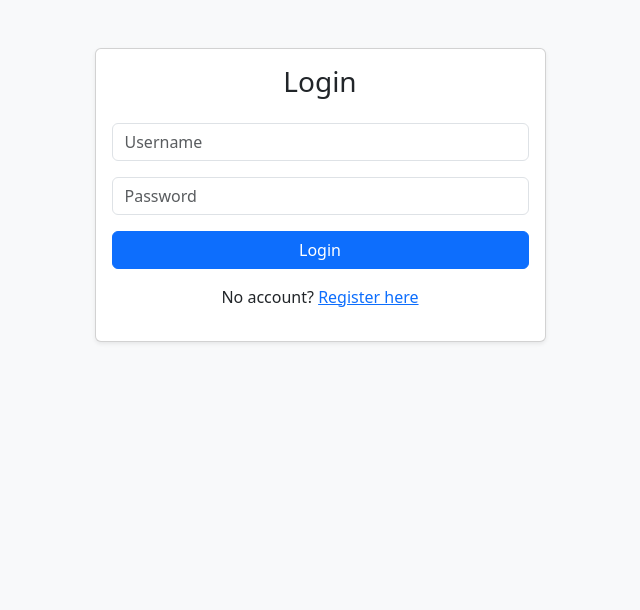
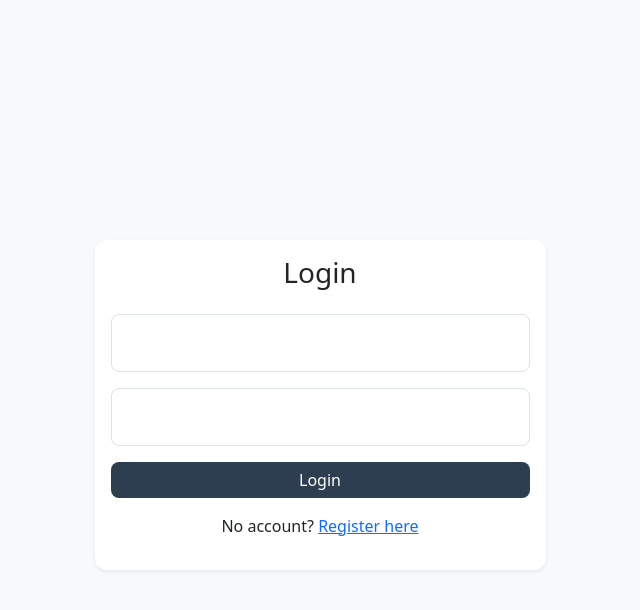
Before and after one commit to MfidiV/bookings_django, a Django app: page /login/ in a window 1280 px wide. Shown: the top 610 px of the page, without its empty margins (320-960 px from the left). Run offline with Django 5.2, Linux system fonts and the light colour scheme.

Commit message:
Style login and register with static css, top margin of the container

```diff
--- /dev/null
+++ b/static/table_booking/css/index.css
@@ -0,0 +1,32 @@
+/* Make background softer */
+body {
+    background-color: #f4f6f9;
+}
+
+.container{
+margin-top: 15rem
+}
+
+/* Card styling */
+.card {
+    border-radius: 12px;
+    border: none;
+    box-shadow: 0px 4px 20px rgba(0,0,0,0.08);
+}
+
+/* Inputs */
+.form-control {
+    border-radius: 8px;
+    padding: 10px 12px;
+}
+
+/* Button */
+.btn-primary {
+    background-color: #2c3e50;
+    border: none;
+    border-radius: 8px;
+    font-weight: 500;
+}
+.btn-primary:hover {
+    background-color: #1abc9c;
+}
--- a/templates/login.html
+++ b/templates/login.html
@@ -1,3 +1,4 @@
+{% load static %}
 <!DOCTYPE html>
 <html lang="en">
 <head>
@@ -5,6 +6,7 @@
     <meta name="viewport" content="width=device-width, initial-scale=1.0">
     <title>Login</title>
     <link href="https://cdn.jsdelivr.net/npm/bootstrap@5.3.2/dist/css/bootstrap.min.css" rel="stylesheet">
+<link rel="stylesheet" href="{% static 'table_booking/css/index.css' %}">
 </head>
 <body class="bg-light">
 
@@ -18,16 +20,16 @@
                     <form method="post" action="{% url 'login' %}">
                         {% csrf_token %}
 
-                        <div class="mb-3">
+                        <div class="form-floating mb-3">
                             <input type="text" name="username" class="form-control" placeholder="Username" required>
                         </div>
 
-                        <div class="mb-3">
+                        <div class="form-floating mb-3">
                             <input type="password" name="password" class="form-control" placeholder="Password" required>
                         </div>
 
                         {% if messages %}
-                            <div class="mb-3">
+                            <div class="form-floating mb-3">
                                 {% for message in messages %}
                                     <div class="alert alert-danger">{{ message }}</div>
                                 {% endfor %}
--- a/templates/register.html
+++ b/templates/register.html
@@ -1,3 +1,4 @@
+{% load static %}
 <!DOCTYPE html>
 <html lang="en">
 <head>
@@ -5,6 +6,7 @@
     <meta name="viewport" content="width=device-width, initial-scale=1.0">
     <title>Register</title>
     <link href="https://cdn.jsdelivr.net/npm/bootstrap@5.3.2/dist/css/bootstrap.min.css" rel="stylesheet">
+<link rel="stylesheet" href="{% static 'table_booking/css/index.css' %}">
 </head>
 <body class="bg-light">
 
```
Also changed, not shown: bookings/settings.py (+6 -1 lines).
